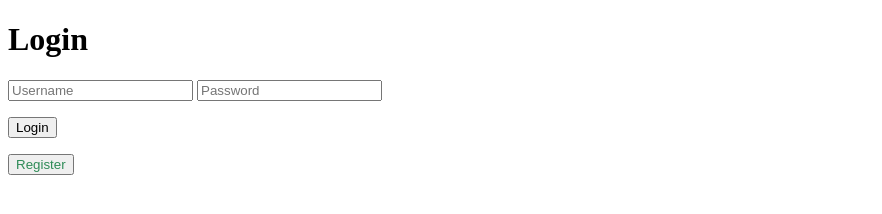
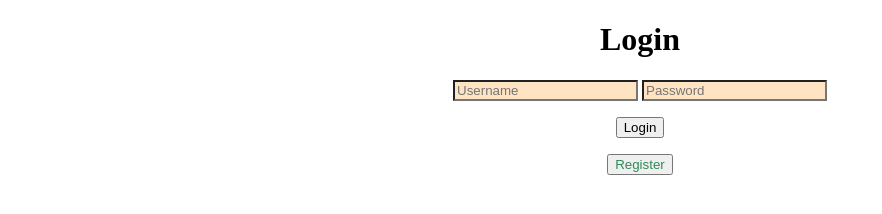
Before and after one commit to kairimdb/ITPC_3_Prelim_Exam, a plain HTML site: page index.html in a window 1280 px wide. Shown: the whole page, without its empty margins (0-882 px from the left). Drawn offline with Linux system fonts and the light colour scheme.

Commit message:
added css

```diff
--- a/index.html
+++ b/index.html
@@ -3,7 +3,20 @@
 
 <head>
     <title>Login</title>
+    <style>
+        #divcontainer {
+            text-align:center;
+        }
 
+        .redtxt {
+            color: red;
+            background-color:bisque;
+        }
+       .redtxt:hover {
+           color:rgb(20, 122, 255);
+       }
+
+    </style>
 
 </head>
 
```
